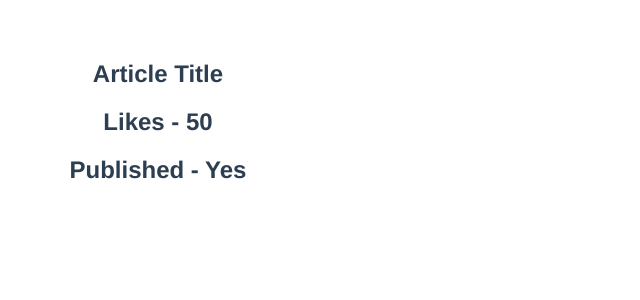
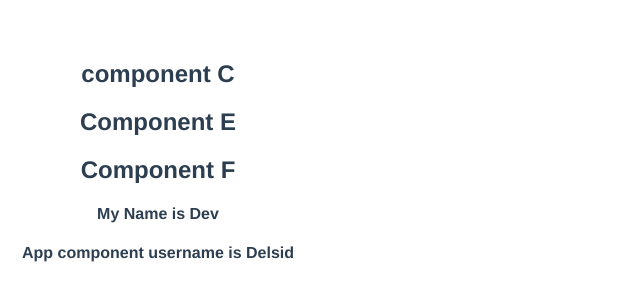
Before and after one commit to djGopinath/vue_js, a Vue app: page / in a window 1280 px wide. Shown: the top 300 px of the page, without its empty margins (0-640 px from the left). Built offline with nearby package versions, Linux system fonts and the light colour scheme.

Commit message:
Added Provide and Inject for component data sharing.

```diff
--- a/src/App.vue
+++ b/src/App.vue
@@ -1,26 +1,23 @@
 <template>
-<!-- <UserGreet name="Bruce" />
-<UserGreet :name="name" /> -->
-<DummyArticle id="my-article" title="Article Title" :likes="50" isPublished="true"/>
+<ComponentC />
+<h4>App component username is  {{name}}</h4>
 </template>
 
 <script>
-// import UserGreet from './components/UserGreet.vue';
-import DummyArticle from './components/DummyArticle.vue';
+import ComponentC from './components/ComponentC.vue'
 export default {
   name: 'App',
  components:{
-  // UserGreet,
-  DummyArticle
+  ComponentC
  },
  data(){
   return{
-    name:'Delsid',
-
-  }
+    name:'Delsid'
+   }
+ },
+ provide() {
+ return { userName:'Dev'}
  }
-
-
 }
 </script>
 
--- /dev/null
+++ b/src/components/ComponentC.vue
@@ -0,0 +1,21 @@
+<template>
+    <div>
+<h2>component C</h2>
+<ComponentE />
+    </div>
+</template>
+
+<script>
+import ComponentE from './ComponentE.vue'
+    export default {
+ name: 'ComponentC',
+ components:{
+  ComponentE
+ },
+
+    }
+</script>
+
+<style scoped>
+
+</style>
--- /dev/null
+++ b/src/components/ComponentE.vue
@@ -0,0 +1,20 @@
+<template>
+    <div>
+<h2>Component E</h2>
+<ComponentF />
+    </div>
+</template>
+
+<script>
+import ComponentF from './ComponentF.vue'
+    export default {
+        name:'ComponentE',
+        components:{
+            ComponentF
+        }
+    }
+</script>
+
+<style scoped>
+
+</style>
--- /dev/null
+++ b/src/components/ComponentF.vue
@@ -0,0 +1,17 @@
+<template>
+    <div>
+<h2>Component F</h2>
+<h4>My Name is {{userName}}</h4>
+    </div>
+</template>
+
+<script>
+    export default {
+        name:'ComponentF',
+        inject:['userName']
+    }
+</script>
+
+<style scoped>
+
+</style>
```
